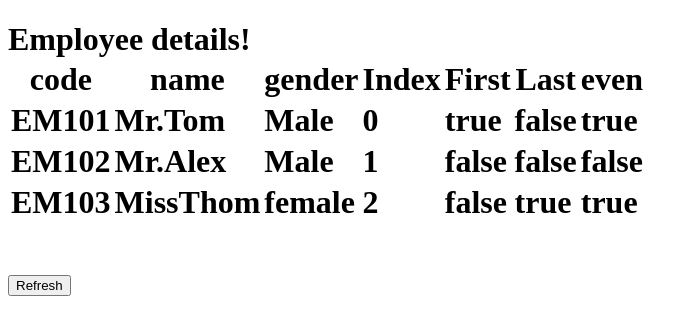
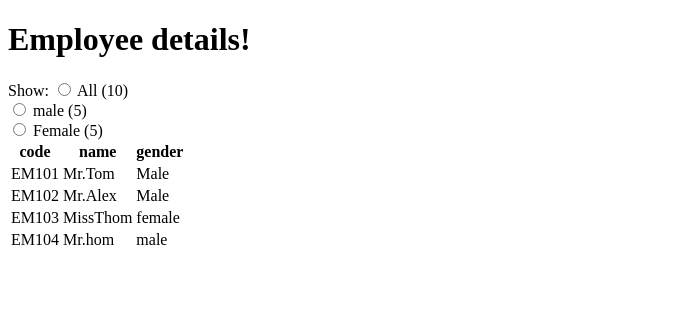
Before and after one commit to Cyber-Team/Angular2, an Angular app: page / in a window 1280 px wide. Shown: the top 334 px of the page, without its empty margins (0-698 px from the left). Built offline with nearby package versions, Linux system fonts and the light colour scheme.

Commit message:
nested component added

```diff
--- a/src/app/app.component.html
+++ b/src/app/app.component.html
@@ -7,6 +7,7 @@
 -->
     <!--{{getFullname()}}-->
     <!--<input id="details" value="Tom"/>  to check this use details.getAttribute('value');-->
-    <app-employe></app-employe>
   </h1>
+  <app-employe-count></app-employe-count>
+  <app-employe></app-employe>
 </div>
--- /dev/null
+++ b/src/app/employe-count/employe-count.component.html
@@ -0,0 +1,5 @@
+Show:
+
+<input type="radio" name="gender" value="female"> All ({{ all }}) <br>
+<input type="radio" name="gender" value="female"> male ({{ male }})<br>
+<input type="radio" name="gender" value="female"> Female ({{ female }})<br>
--- /dev/null
+++ b/src/app/employe-count/employe-count.component.ts
@@ -0,0 +1,19 @@
+import { Component, OnInit } from '@angular/core';
+
+@Component({
+  selector: 'app-employe-count',
+  templateUrl: './employe-count.component.html',
+  styleUrls: ['./employe-count.component.css']
+})
+export class EmployeCountComponent implements OnInit {
+
+  all: number = 10;
+  male: number = 5;
+  female: number = 5;
+
+  constructor() { }
+
+  ngOnInit() {
+  }
+
+}
--- a/src/app/employee-list/employee-list.component.html
+++ b/src/app/employee-list/employee-list.component.html
@@ -4,22 +4,23 @@
       <th>code</th>
       <th>name</th>
       <th>gender</th>
-      <th>Index</th>
+      <!--<th>Index</th>
       <th>First</th>
       <th>Last</th>
-      <th>even</th>
+      <th>even</th>-->
     </tr>
   </thead>
   <tbody>
-    <tr *ngFor="let employee of employe; trackBy:trackByEmpCode; let i=index; let isFirst=first; let isLast=last;
-     let isEven=even">
+  <!--trackBy:trackByEmpCode; let i=index; let isFirst=first; let isLast=last;
+     let isEven=even-->
+    <tr *ngFor="let employee of employe;">
         <td> {{employee.code | uppercase}}</td>
         <td> {{employee.name | employeeTitlePipe:employee.gender}}</td>
         <td> {{employee.gender }}</td>
-        <td>{{ i }}</td>
+       <!-- <td>{{ i }}</td>
         <td>{{ isFirst}}</td>
         <td>{{ isLast}}</td>
-        <td>{{ isEven }}</td>
+        <td>{{ isEven }}</td>-->
     </tr>
   <tr *ngIf="!employe || employe.length==0">
     <td>No employees to display</td>
@@ -27,4 +28,4 @@
   </tbody>
 </table>
 <br/>
-<button (click)="getEmploye()">Refresh</button>
+<!--<button (click)="getEmploye()">Refresh</button>-->
--- a/src/app/employee-list/employee-list.component.ts
+++ b/src/app/employee-list/employee-list.component.ts
@@ -8,15 +8,15 @@ import { Component, OnInit } from '@angular/core';
 export class EmployeeListComponent implements OnInit {
   employe: any[];
 
-
   constructor() {
     this.employe = [
     { code: 'em101', name: 'Tom', gender:'Male'},
     { code: 'em102', name: 'Alex', gender:'Male'},
-    { code: 'em103', name: 'Thom', gender:'female'}
+    { code: 'em103', name: 'Thom', gender:'female'},
+      { code: 'em104', name: 'hom', gender:'male'}
   ];
   }
-  getEmploye() : void{
+  /*getEmploye() : void{
     this.employe = [
       { code: 'em101', name: 'Tom', gender:'Male'},
       { code: 'em102', name: 'Alex', gender:'Male'},
@@ -24,10 +24,10 @@ export class EmployeeListComponent implements OnInit {
       { code: 'em104', name: 'hom', gender:'male'}
 
     ];
-  }
-  trackByEmpCode(index:number, employe: any): string{
+  }*/
+  /*trackByEmpCode(index:number, employe: any): string{
     return employe.code;
-  }
+  }*/
 
   ngOnInit() {
   }
```
Also changed, not shown: src/app/app.module.ts (+7 -1 lines), src/app/employe/employe.component.ts (+0 -9 lines), src/app/employe-count/employe-count.component.css (added), 1 other file (tests, documents, lock files or other folders).
